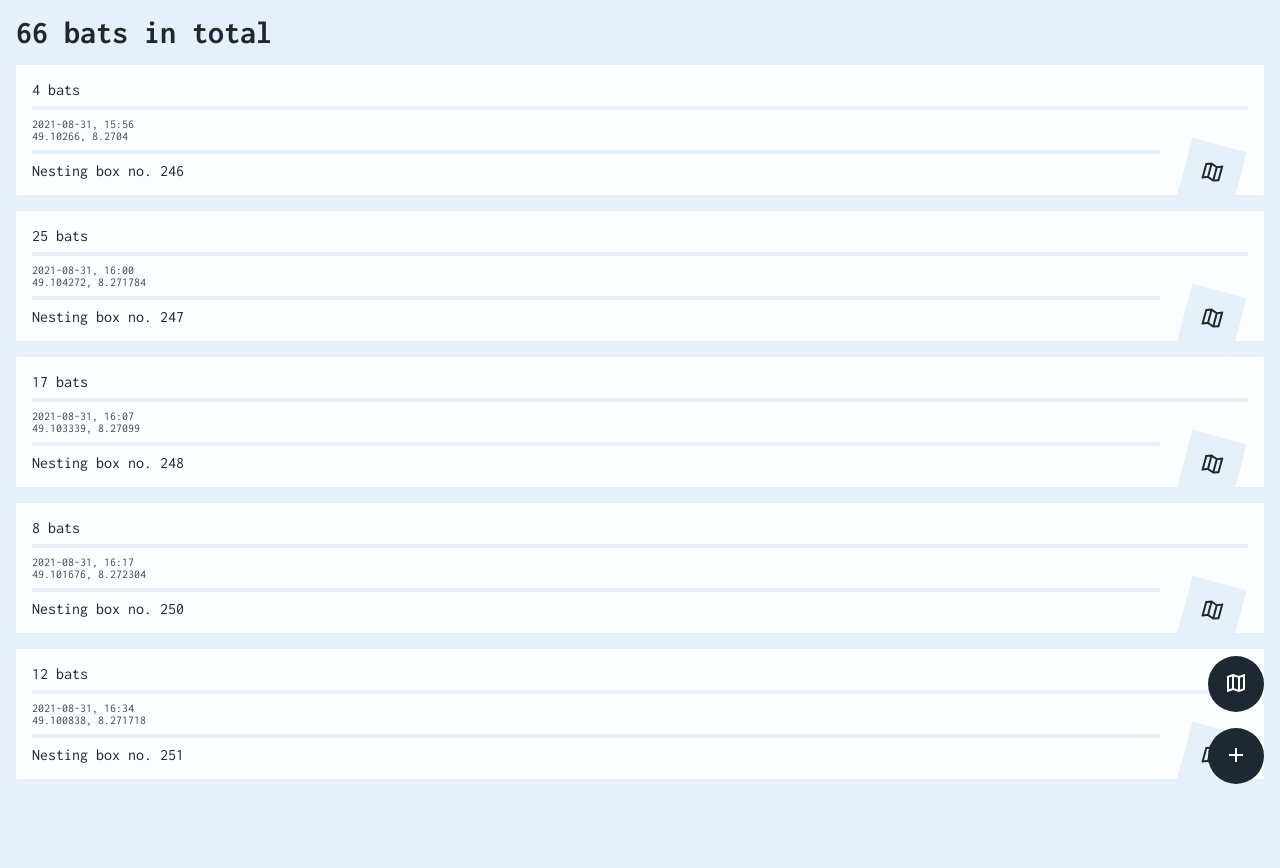
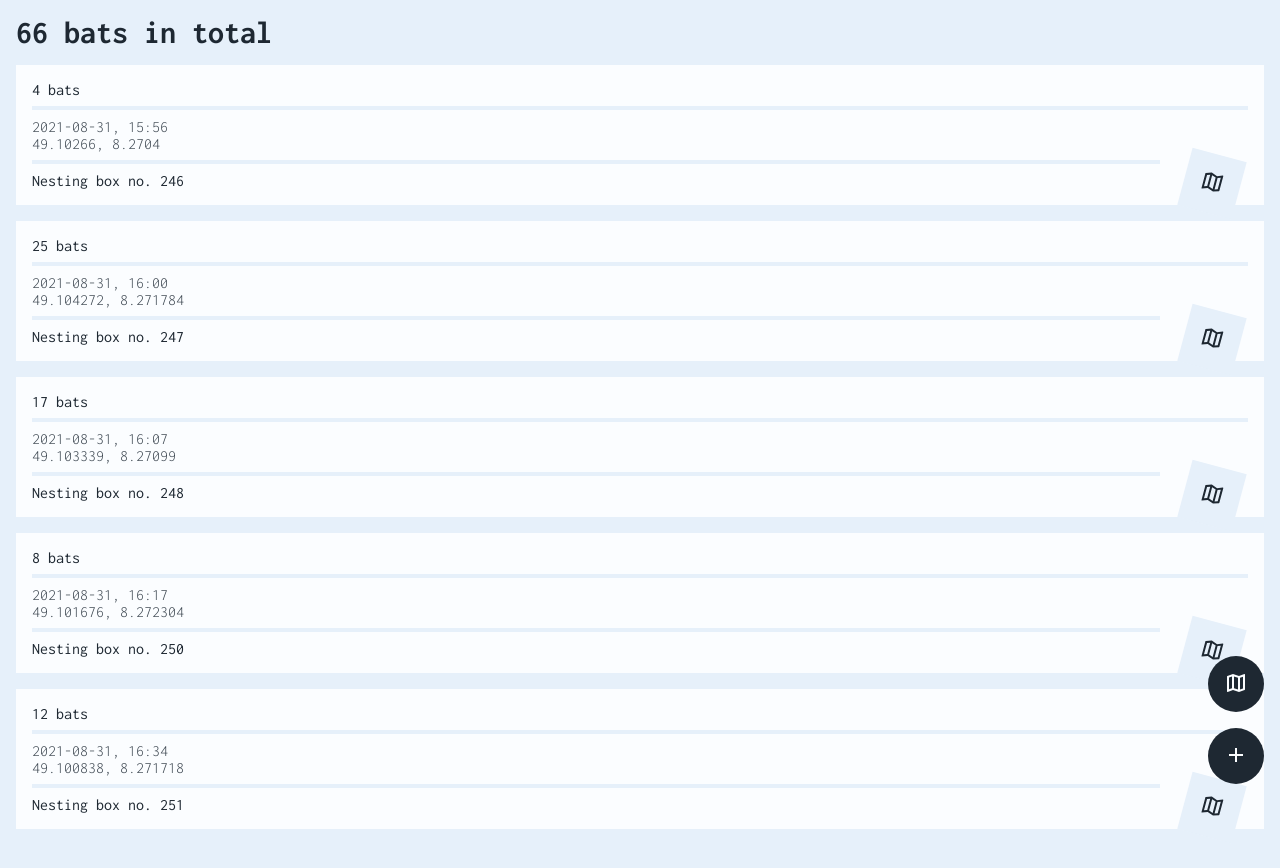
Before and after one commit to gacsphere/capstone-project, a Next.js app: page / in a window 1280 px wide. Shown: the top 868 px of the page. Built offline with nearby package versions, Linux system fonts and the light colour scheme.

Commit message:
add another font weight

```diff
--- a/components/Card.js
+++ b/components/Card.js
@@ -50,8 +50,14 @@ const StyledCard = styled.li`
   }
 `;
 
+const PrimaryInfo = styled.p`
+  font-size: 1.5rem;
+  font-weight: 900;
+`;
+
 const SecondaryInfo = styled.p`
-  font-size: 0.75rem;
+  font-size: 1rem;
+  font-weight: 300;
   color: var(--primary-gray);
 `;
 
--- a/components/GlobalStyle.js
+++ b/components/GlobalStyle.js
@@ -11,6 +11,19 @@ const GlobalStyle = createGlobalStyle`
         --alert: rgba(255, 0, 100, 1);
       }
 
+/* inconsolata-200 - latin */
+@font-face {
+  font-family: 'Inconsolata';
+  font-style: normal;
+  font-weight: 200;
+  src: url('/fonts/inconsolata-v31-latin-200.eot'); /* IE9 Compat Modes */
+  src: local(''),
+       url('/fonts/inconsolata-v31-latin-200.eot?#iefix') format('embedded-opentype'), /* IE6-IE8 */
+       url('/fonts/inconsolata-v31-latin-200.woff2') format('woff2'), /* Super Modern Browsers */
+       url('/fonts/inconsolata-v31-latin-200.woff') format('woff'), /* Modern Browsers */
+       url('/fonts/inconsolata-v31-latin-200.ttf') format('truetype'), /* Safari, Android, iOS */
+       url('/fonts/inconsolata-v31-latin-200.svg#Inconsolata') format('svg'); /* Legacy iOS */
+}
 /* inconsolata-300 - latin */
 @font-face {
   font-family: 'Inconsolata';
--- a/components/ReusedStyles.js
+++ b/components/ReusedStyles.js
@@ -28,7 +28,7 @@ const Input = styled.input`
   border: none;
   background: ${({ isPrimary }) =>
     isPrimary ? "var(--primary-white)" : "none"};
-  font-family: "Noto Sans", sans-serif;
+  font-family: "Inconsolata", sans-serif;
   font-size: 1rem;
   color: var(--primary-black);
   padding: ${({ isPrimary }) => (isPrimary ? "0.5rem" : "0")};
```
Also changed, not shown: public/fonts/inconsolata-v31-latin-200.woff (added), public/fonts/inconsolata-v31-latin-200.woff2 (added).
